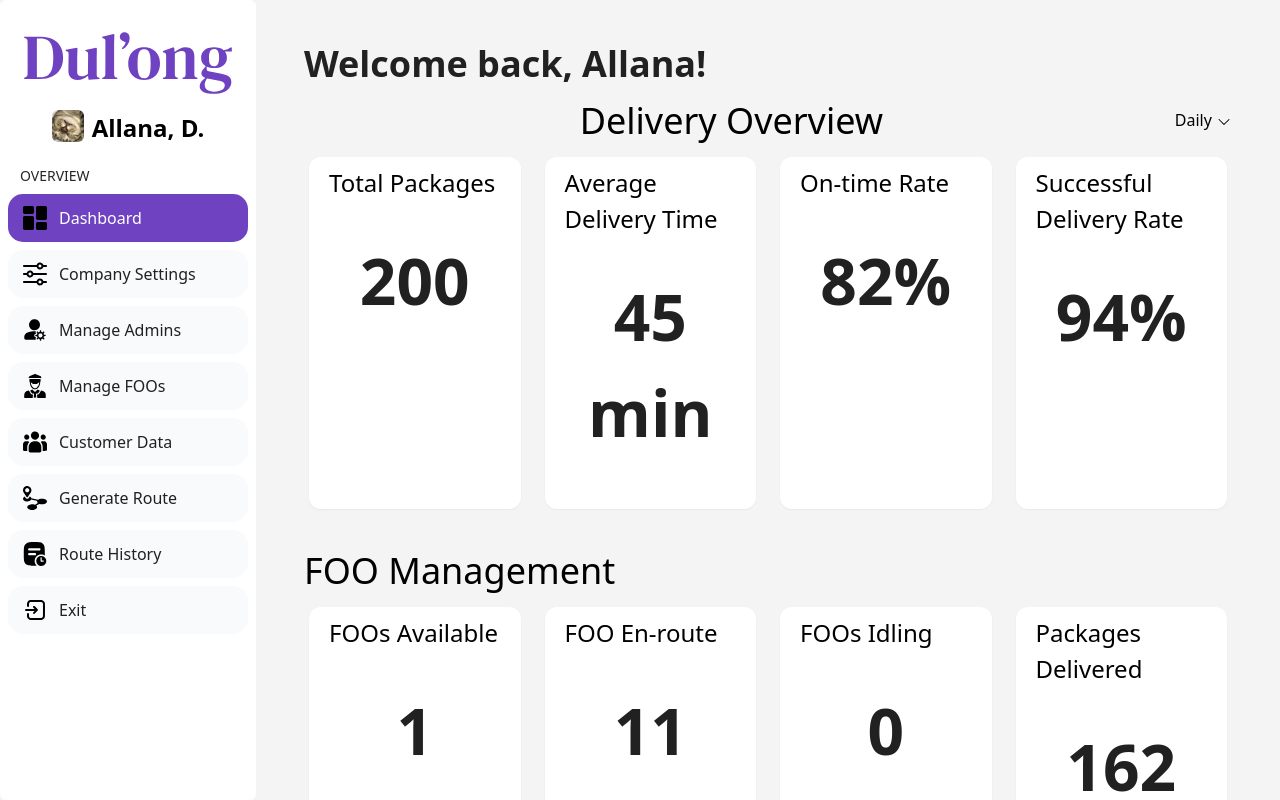
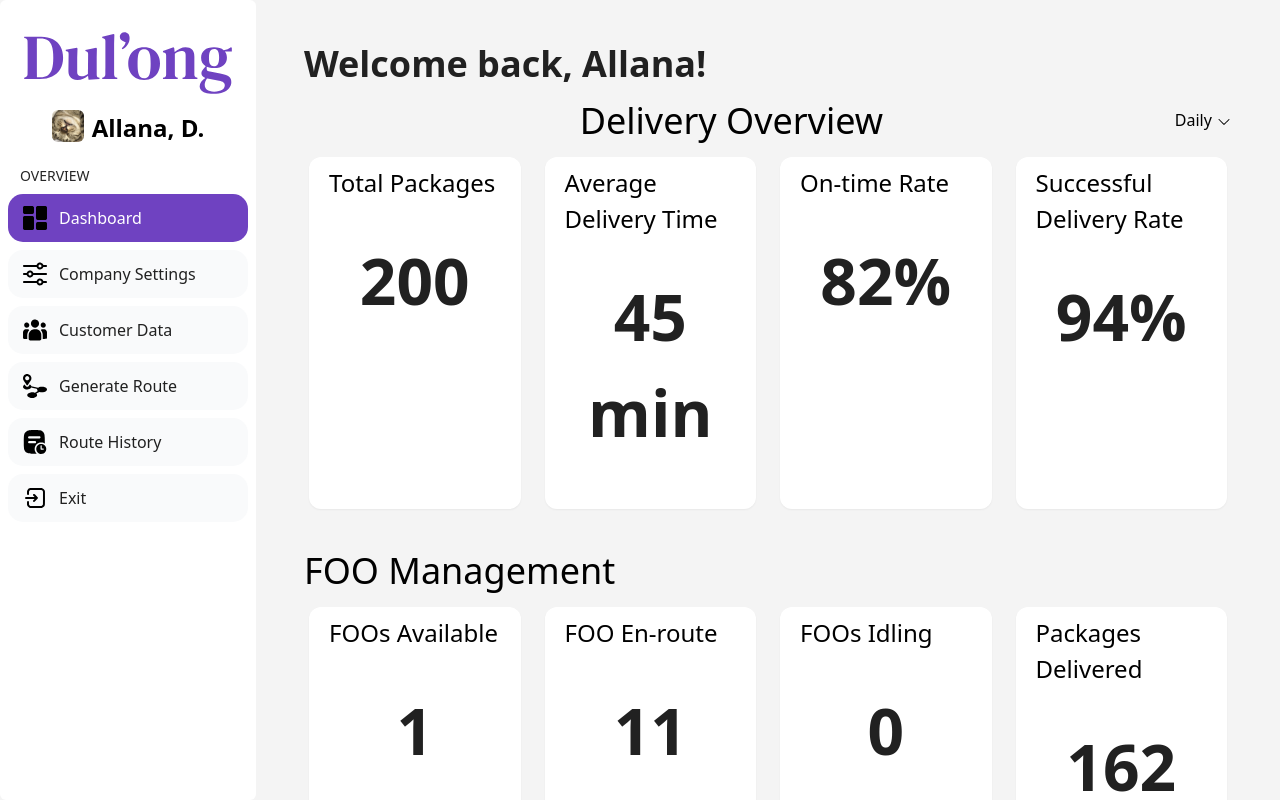
Before and after one commit to D-D-M-Y/dul-ong-administrative-frontend, a Next.js app: page / in a window 1280 px wide. Built offline with nearby package versions, Linux system fonts and the light colour scheme.

Commit message:
deleted manage admins and foos from sidenav

```diff
--- a/src/app/ui/dashboard/nav-links.tsx
+++ b/src/app/ui/dashboard/nav-links.tsx
@@ -7,9 +7,7 @@ import '@/app/ui/global.css';
 
 const links = [
   { name: 'Dashboard', href: '/', icon: '/icons/dashboard.svg' },
-  { name: 'Company Settings', href: '/company-settings', icon: '/icons/settings.svg'},
-  { name: 'Manage Admins', href: '/company-settings/manage-admins', icon: '/icons/setting.svg'},
-  { name: 'Manage FOOs', href: '/company-settings/manage-foos', icon: '/icons/driver.svg'},
+  { name: 'Company Settings', href: '/company-settings/', icon: '/icons/settings.svg'},
   { name: 'Customer Data', href: '/customer-data', icon: '/icons/customer.svg' },
   { name: 'Generate Route', href: '/generate-route',  icon: '/icons/way.svg'},
   { name: 'Route History', href: '/route-history',  icon: '/icons/history.svg'},
```
